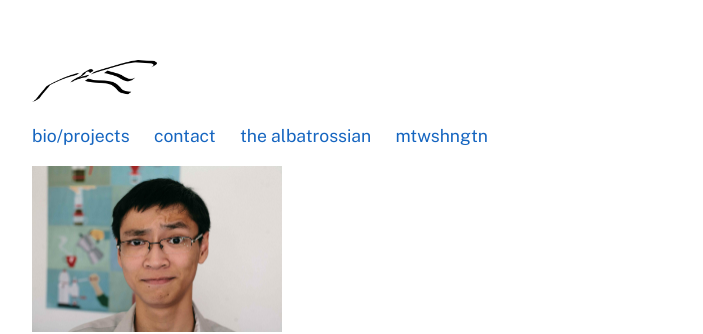
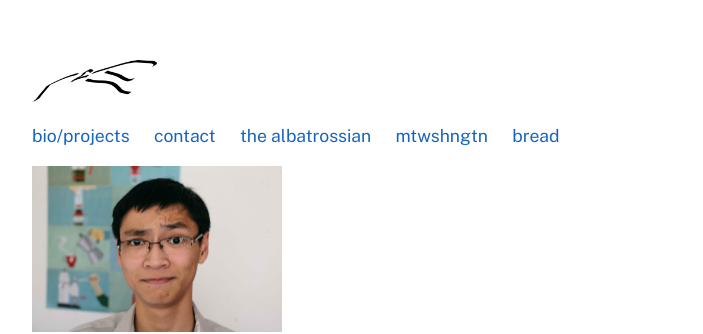
Before and after one commit to brupoon/brunstonio, a Jekyll site: the page built from index.md, in a window 1280 px wide. Shown: the top 334 px of the page, without its empty margins (288-991 px from the left). Built offline with Jekyll 4.4.1, drawn with Linux system fonts in a browser that asks for light colours.

Commit message:
add bread link

```diff
--- a/_layouts/default.html
+++ b/_layouts/default.html
@@ -10,9 +10,10 @@
             <img src="/images/albatrossb.png" alt="brunston_albatross" style="width:125px;height:42px;">
     		<ul>
     		    <li><a href="/">bio/projects</a></li>
-        		<li><a href="/contact">contact</a></li>
-    		    <li><a href="http://albatrossian.xyz/">the albatrossian</a></li>
-				<li><a href="https://mtwshngtn.github.io/">mtwshngtn</a></li>
+        	    <li><a href="/contact">contact</a></li>
+    		    <li><a href="https://albatrossian.xyz/">the albatrossian</a></li>
+		    <li><a href="https://mtwshngtn.github.io/">mtwshngtn</a></li>
+                    <li><a href="https://bread.brunston.io/">bread</a></li>
             </ul>
 		</nav>
 		<div class="container" style="text-align: justify">
```
